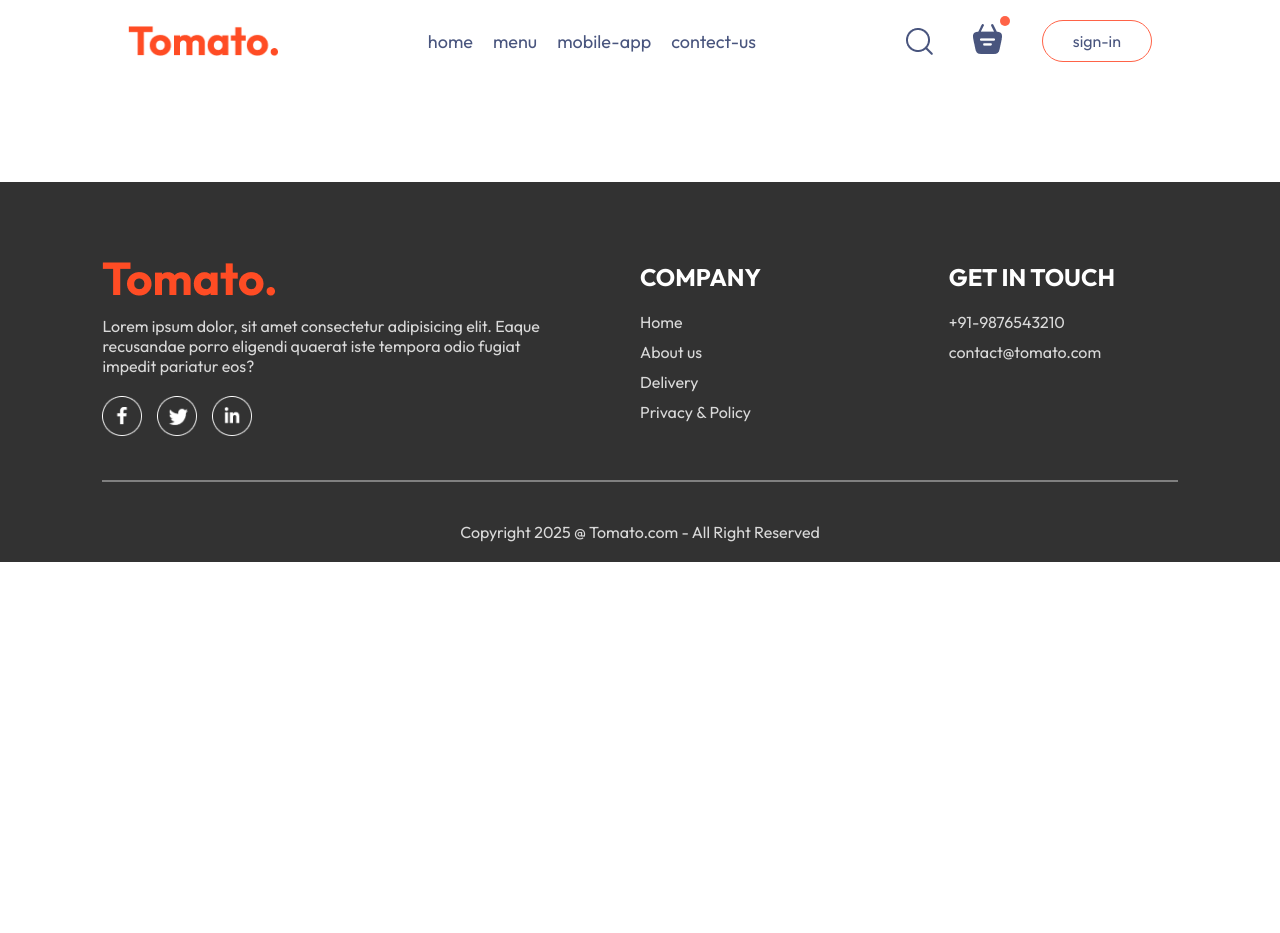
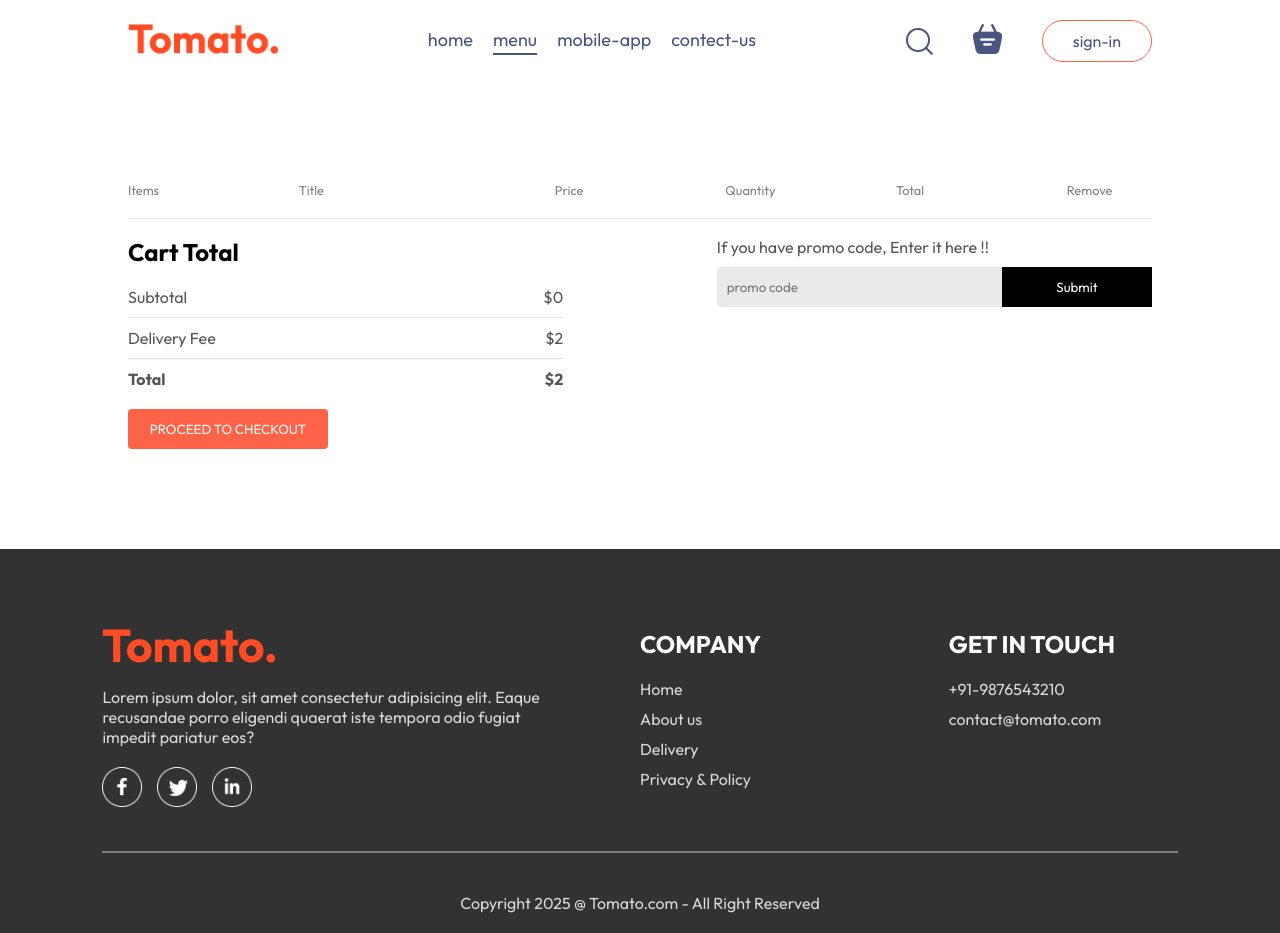
Before and after one commit to git-Sahitya/food-del, a React (Vite) app in the folder Frontend/: page /cart in a window 1280 px wide. Before the commit the page ends 800 px from the top, so only its background shows below. Built offline with nearby package versions, Linux system fonts and the light colour scheme.

Commit message:
create a cartPage and some changes in footer and navbar

```diff
--- a/Frontend/src/components/Footer/Footer.jsx
+++ b/Frontend/src/components/Footer/Footer.jsx
@@ -1,6 +1,7 @@
 import React from 'react'
 import './Footer.css'
 import {assets} from '../../assets/assets'
+import { Link } from 'react-router-dom'
 
 
 const Footer = () => {
@@ -8,7 +9,7 @@
     <div className='footer' id='footer'>
         <div className="footer-content">
             <div className="footer-content-left">
-                <img src={assets.logo} alt="" />
+              <Link to='/'>  <img src={assets.logo} alt="" /></Link>
                 <p>Lorem ipsum dolor, sit amet consectetur adipisicing elit. Eaque recusandae porro eligendi quaerat iste tempora odio fugiat impedit pariatur eos?</p>
                 <div className="footer-social-icons">
                   <img src={assets.facebook_icon} alt="" />
--- a/Frontend/src/components/Navbar/Navbar.jsx
+++ b/Frontend/src/components/Navbar/Navbar.jsx
@@ -1,13 +1,15 @@
-import React, { useState } from "react";
+import React, { useContext, useState } from "react";
 import "./Navbar.css";
 import { assets } from "../../assets/assets";
 import {Link} from 'react-router-dom'
+import { StoreContext } from "../../context/StoreContext";
 
 const Navbar = ({setShowLogin}) => {
-    const [menu, setMenu] = useState("")
+    const [menu, setMenu] = useState("menu")
+    const {getTotalCartAmount} =useContext(StoreContext)
   return (
     <div className="navbar">
-      <img src={assets.logo} alt="" className="logo" />
+      <Link to='/'><img src={assets.logo} alt="" className="logo" /></Link>
       <ul className="navbar-menu">
         <Link to='/' onClick={()=>setMenu('home')} className={menu === "home"?"active":""}>home</Link>
         <a href="#explore-menu" onClick={()=>setMenu('menu')} className={menu === "menu"?"active":""}>menu</a>
@@ -17,8 +19,8 @@
       <div className="navbar-right">
         <img src={assets.search_icon} alt="" />
         <div className="navbar-search-icon">
-          <img src={assets.basket_icon} alt="" />
-          <div className="dot"></div>
+         <Link to='/cart'><img src={assets.basket_icon} alt="" /></Link>
+          <div className={getTotalCartAmount()=== 0?"":"dot"}></div>
         </div>
         <button onClick={()=>setShowLogin(true)}>sign-in</button>
       </div>
--- a/Frontend/src/context/StoreContext.jsx
+++ b/Frontend/src/context/StoreContext.jsx
@@ -18,10 +18,17 @@
     setCartItems((prev) => ({ ...prev, [itemId]: prev[itemId] - 1 }));
   };
 
-  useEffect(() => {
-console.log(cartItems);
-
-  }, [cartItems])
+  const getTotalCartAmount =()=>{
+    let totalAmount = 0
+    for(const item in cartItems)
+    {
+      if (cartItems[item] > 0) {
+        let itemInfo = food_list.find((product)=>product._id === item)
+        totalAmount+= itemInfo.price* cartItems[item]
+      }
+    }
+    return totalAmount
+  }
 
 
   const contextValue = {
@@ -30,6 +37,7 @@
     setCartItems,
     addToCart,
     removeFromCart,
+    getTotalCartAmount
   };
 
   return (
--- a/Frontend/src/pages/Cart/Cart.css
+++ b/Frontend/src/pages/Cart/Cart.css
@@ -0,0 +1,95 @@
+
+.cart{
+    margin-top: 100px;
+}
+.cart-items-title{
+    display: grid;
+    grid-template-columns: 1fr 1.5fr 1fr 1fr 1fr 0.5fr ;
+    align-items: center;
+    color: gray;
+    font-size: max(1vw,12px);
+}
+.cart-items-item{
+    margin: 10px 0px;
+    color: black;
+}
+
+.cart-items-item img{
+    width: 50px;
+}
+.cart hr{
+    height: 1px;
+    background-color: #e2e2e2;
+    border: none;
+}
+
+.cart-items-item .cross{
+    cursor: pointer;
+}
+.cart-bottom{
+    margin-top: 18px;
+    display: flex;
+    justify-content: space-between;
+    gap: max(12vw,20px);
+}
+.cart-total{
+    flex: 1;
+    display: flex;
+    flex-direction: column;
+    gap: 20px;
+}
+.cart-total-details{
+    display: flex;
+    justify-content: space-between;
+     color: #555;
+}
+.cart-total hr{
+    margin: 10px 0px;
+}
+
+.cart-total button{
+    border: none;
+    color: white;
+    background-color: tomato;
+    width: max(15vw,200px);
+    padding: 12px 0px;
+    border-radius: 4px;
+    cursor: pointer;
+}
+.cart-promocode{
+    flex: 1;
+}
+.cart-promocode p{
+    color: #555;
+}
+.cart-promocode-input{
+    margin-top: 10px;
+    display: flex;
+    justify-content: space-between;
+    align-items: center;
+    background-color: #eaeaea;
+    border-radius: 4px;
+}
+.cart-promocode-input input{
+    background: transparent;
+    border: none;
+    outline: none;
+    padding-left: 10px;
+}
+.cart-promocode-input button{
+    width: max(10vw,150px);
+    padding: 12px 5px;
+    background-color: black;
+    color: white;
+    border: none;
+    border: 4px;
+}
+
+@media (max-width:750px) {
+    .cart-bottom{
+        flex-direction: column;
+    }
+    .cart-promocode{
+        justify-content: start;
+    }
+}
--- a/Frontend/src/pages/Cart/Cart.jsx
+++ b/Frontend/src/pages/Cart/Cart.jsx
@@ -1,10 +1,71 @@
-import React from 'react'
+import React, { useContext } from 'react'
 import './Cart.css'
+import { StoreContext } from '../../context/StoreContext'
 
 const Cart = () => {
+  const {food_list, cartItems,removeFromCart, getTotalCartAmount} = useContext(StoreContext)
   return (
-    <div>
-
+    <div className='cart'>
+      <div className="cart-items">
+        <div className="cart-items-title">
+          <p>Items</p>
+          <p>Title</p>
+          <p>Price</p>
+          <p>Quantity</p>
+          <p>Total</p>
+          <p>Remove</p>
+        </div>
+        <br />
+        <hr />
+        {food_list.map((item,index)=>{
+          if (cartItems[item._id] > 0) {
+            return(
+              <div>
+              <div className='cart-items-title cart-items-item' >
+                <img src={item.image} alt="" />
+                <p>{item.name}</p>
+                <p>${item.price}</p>
+                <p>{cartItems[item._id]}</p>
+                <p>${item.price*cartItems[item._id]}</p>
+                <p onClick={()=>removeFromCart(item._id)} className='cross'>x</p>
+              </div>
+              <hr />
+              </div>
+            )
+          }
+        })}
+      </div>
+      <div className='cart-bottom'>
+        <div className="cart-total">
+          <h2>Cart Total</h2>
+          <div>
+            <div className="cart-total-details">
+              <p>Subtotal</p>
+              <p>${getTotalCartAmount()}</p>
+            </div>
+            <hr />
+            <div className="cart-total-details">
+              <p>Delivery Fee</p>
+              <p>${2}</p>
+            </div>
+            <hr />
+            <div className="cart-total-details">
+              <b>Total</b>
+              <b>${getTotalCartAmount()+2}</b>
+            </div>
+          </div>
+            <button>PROCEED TO CHECKOUT</button>
+        </div>
+        <div className="cart-promocode">
+          <div>
+            <p>If you have promo code, Enter it here !!</p>
+            <div className="cart-promocode-input">
+              <input type="text" placeholder='promo code' />
+              <button>Submit</button>
+            </div>
+          </div>
+        </div>
+      </div>
     </div>
   )
 }
```
